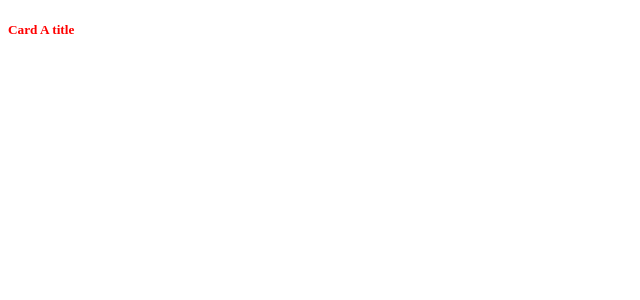
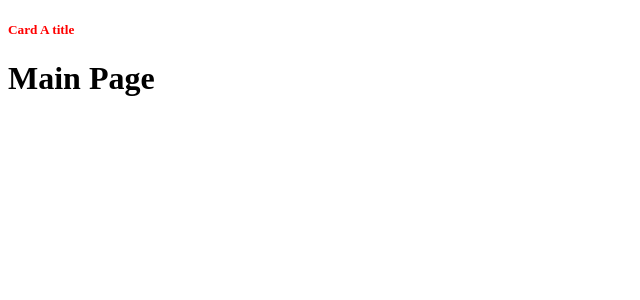
Before and after one commit to u4bi-store/fast-vuecli-starter, a Vue app: page / in a window 1280 px wide. Shown: the top 300 px of the page, without its empty margins (0-640 px from the left). Built offline with nearby package versions, Linux system fonts and the light colour scheme.

Commit message:
feat: Added more pages and routes.

```diff
--- a/src/App.vue
+++ b/src/App.vue
@@ -1,6 +1,9 @@
 <template>
     <div id='app'>
         <Card title="A title" />
+
+        <router-view />
+
     </div>
 </template>
 
--- a/src/main.js
+++ b/src/main.js
@@ -1,8 +1,10 @@
 import Vue from 'vue'
 import App from './App.vue'
+import router from './providers/router'
 
 Vue.config.productionTip = false
 
 new Vue({
+    router,
     render: h => h(App)
 }).$mount('#app')
--- /dev/null
+++ b/src/pages/Main.vue
@@ -0,0 +1,5 @@
+<template>
+    <div class='main'>
+        <h1>Main Page</h1>
+    </div>
+</template>
--- /dev/null
+++ b/src/pages/Sub.vue
@@ -0,0 +1,5 @@
+<template>
+    <div class='sub'>
+        <h1>Sub Page {{ $route.params.id }}</h1>
+    </div>
+</template>
--- /dev/null
+++ b/src/providers/router/index.js
@@ -0,0 +1,11 @@
+import Vue from 'vue'
+import Router from 'vue-router'
+import routes from './routes'
+
+Vue.use(Router)
+
+export default new Router({
+    mode: 'history',
+    base: process.env.BASE_URL,
+    routes,
+})
--- /dev/null
+++ b/src/providers/router/routes.js
@@ -0,0 +1,17 @@
+import Main from '../../pages/Main.vue'
+import Sub from '../../pages/Sub.vue'
+
+export default [
+    {
+        path: '/',
+        component: Main,
+    },
+    {
+        path: '/sub/:no',
+        component: Sub,
+    },
+    {
+        path: '*',
+        redirect: '/'
+    }
+]
```
